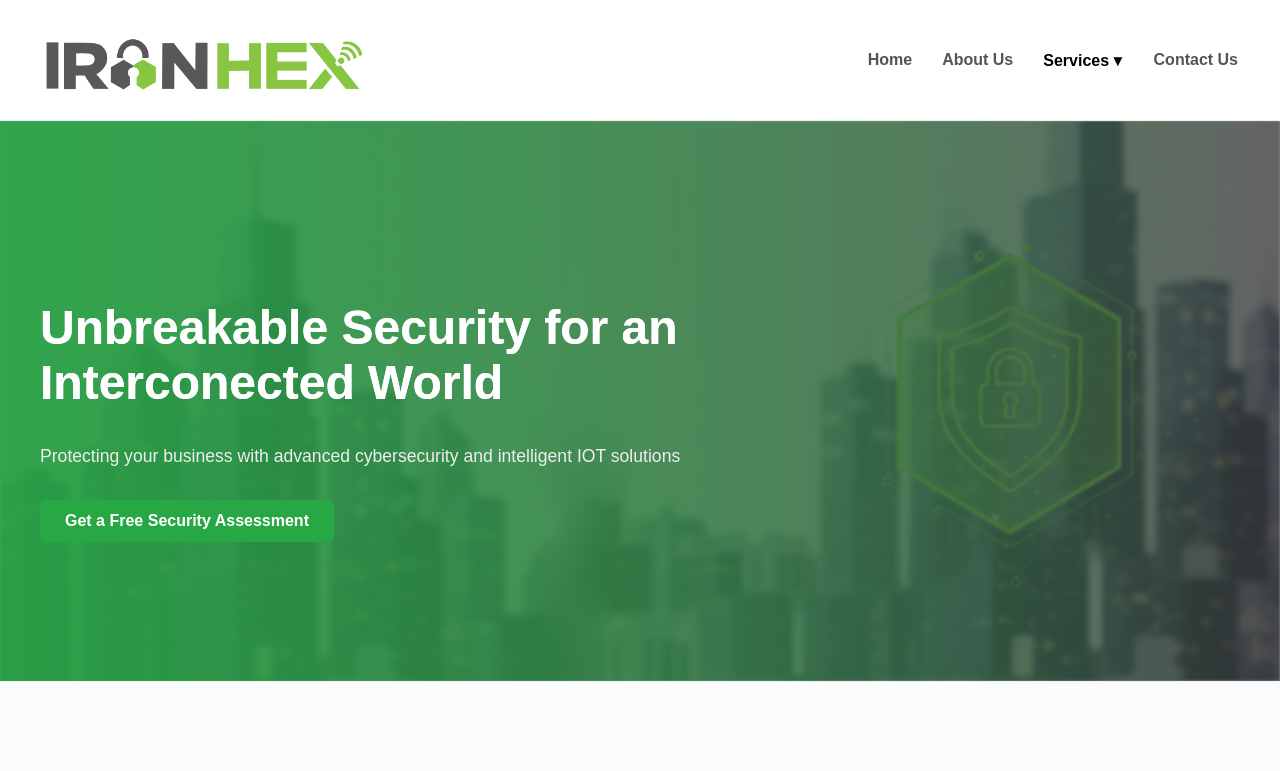
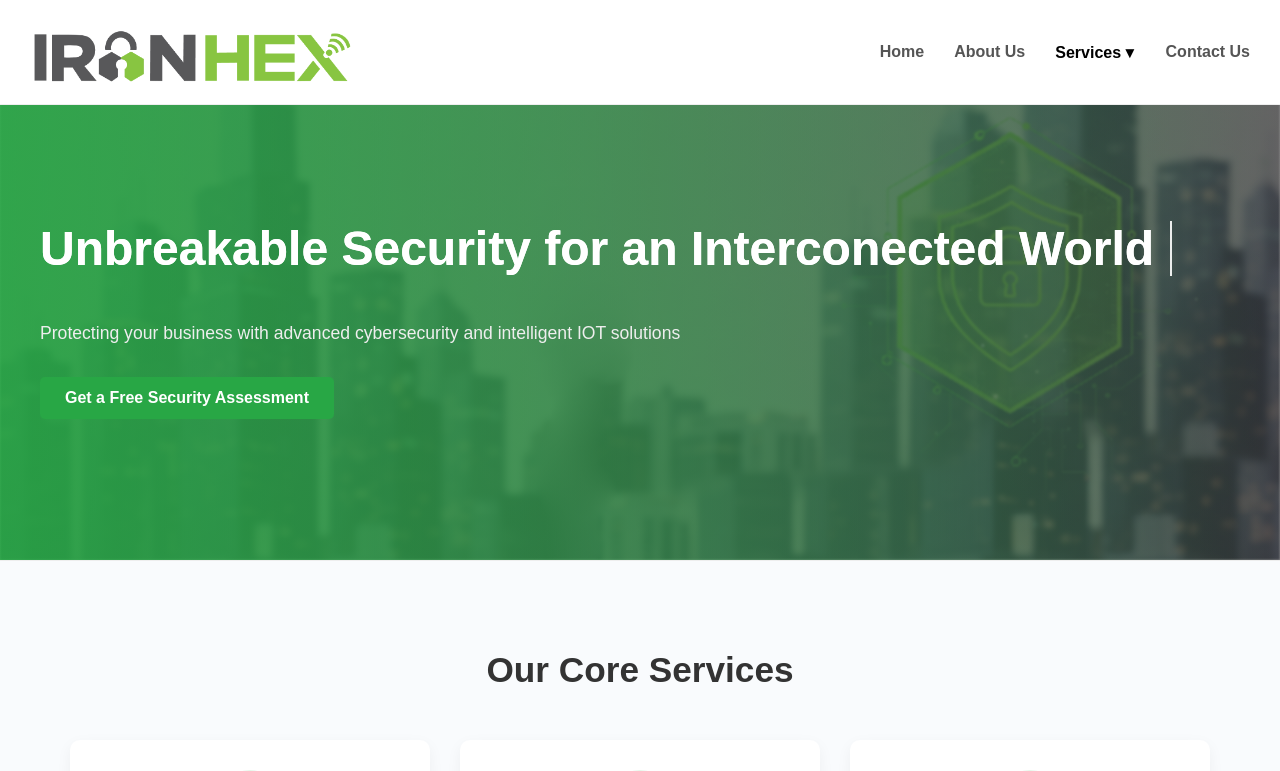
Before and after one commit to ArijSaaleh/ironhex_website, a React (Vite) app in the folder client/: page / in a window 1280 px wide. Shown: the top 771 px of the page. Built offline with nearby package versions, Linux system fonts and the light colour scheme.

Commit message:
fixed navbar

```diff
--- a/client/src/components/Navbar.jsx
+++ b/client/src/components/Navbar.jsx
@@ -5,7 +5,7 @@ export default function Navbar(){
   const [open, setOpen] = useState(false)
 
   return (
-    <header className="navbar">
+    <header className="navbar fixed">
       <div className="logo">
         <img src="/logo.png" alt="IRONHEX Logo" style={{width:330,height:80}} />
       </div>
--- /dev/null
+++ b/client/src/components/Typewriter.jsx
@@ -0,0 +1,20 @@
+import React, { useEffect, useState } from 'react'
+
+export default function Typewriter({ text = '', speed = 60, className = '' }){
+  const [display, setDisplay] = useState('')
+
+  useEffect(() => {
+    let idx = 0
+    setDisplay('')
+    const t = setInterval(() => {
+      idx++
+      setDisplay(text.slice(0, idx))
+      if (idx >= text.length) clearInterval(t)
+    }, speed)
+    return () => clearInterval(t)
+  }, [text, speed])
+
+  return (
+    <span className={`typewriter ${display.length === text.length ? 'blink' : ''} ${className}`}>{display}</span>
+  )
+}
--- a/client/src/pages/Home.jsx
+++ b/client/src/pages/Home.jsx
@@ -1,5 +1,6 @@
 import React from 'react'
 import { Link } from 'react-router-dom'
+import Typewriter from '../components/Typewriter'
 // Contact form moved to footer per design
 export default function Home(){
   return (
@@ -7,7 +8,7 @@ export default function Home(){
       <section className="page-hero-section">
         <div className="page-hero-background-overlay"></div>
         <div className="page-hero-content">
-          <h1 className="hero-animated">Unbreakable Security for an Interconected World</h1>
+          <h1 className="hero-animated"><Typewriter text={"Unbreakable Security for an Interconected World"} speed={50} /></h1>
           <p>Protecting your business with advanced cybersecurity and intelligent IOT solutions</p>
           <div style={{marginTop:18}}>
             <a href="#" className="btn-primary" style={{marginRight:10}}>Get a Free Security Assessment</a>
--- a/client/src/style.css
+++ b/client/src/style.css
@@ -7,7 +7,7 @@ body {
 	padding: 0;
 	background-color: #f0f2f5; /* Light grey background for the whole page */
 	min-height: 100vh;
-	width: 100vw; /* ensure body spans the full viewport width */
+	/*width: 100vw; /* ensure body spans the full viewport width */
 }
 
 .page-container {
@@ -15,7 +15,7 @@ body {
 	border-radius: 0; /* removed rounded corners for full-width layout */
 	box-shadow: 0 10px 30px rgba(0, 0, 0, 0.08);
 	width: 100%;       /* full width */
-	max-width: 100%;   /* allow full viewport width */
+	/*max-width: 100%;   /* allow full viewport width */
 	margin: 0;         /* remove top/bottom margins */
 	overflow: hidden; /* Ensure rounded corners are applied */
 }
@@ -39,9 +39,18 @@ a {
 	display: flex;
 	justify-content: space-between;
 	align-items: center;
-	padding: 20px 40px;
+	padding: 12px 28px;
 	background-color: #fff;
 	border-bottom: 1px solid #eee;
+}
+
+/* Make navbar fixed to top and above other content */
+.navbar.fixed {
+    position: fixed;
+    top: 0;
+    left: 0;
+    right: 0;
+    z-index: 1000;
 }
 
 .logo {
@@ -480,7 +489,7 @@ a {
 /* Generic Page Hero Section */
 .page-hero-section {
 	position: relative;
-	padding: 80px 40px;
+	padding: 100px 40px 60px; /* top padding increased to account for fixed navbar */
 	color: #fff;
 	text-align: left;
 	overflow: hidden;
@@ -938,8 +947,28 @@ a {
 	background-clip: text;
 	color: transparent;
 	/* Slide-in once, keep the subtle hero-fade infinite animation */
-	animation: hero-slide-in 0.8s cubic-bezier(.2,.9,.2,1) both, hero-fade 3s ease-in-out infinite alternate;
+	/* keep existing effects but hide default text for the typewriter replacement */
+	animation: hero-fade 3s ease-in-out infinite alternate;
 	transform-origin: left center;
+}
+
+/* Typing effect (for Typewriter component) */
+.typewriter {
+	display: inline-block;
+	white-space: nowrap;
+	overflow: hidden;
+	border-right: 2px solid rgba(255,255,255,0.9); /* caret */
+}
+
+.typewriter.blink::after {
+	content: '';
+	display: inline-block;
+	width: 0.6ch;
+	animation: blink-caret 0.7s steps(1) infinite;
+}
+
+@keyframes blink-caret {
+	50% { border-color: transparent; }
 }
 
 @keyframes hero-fade{
```
